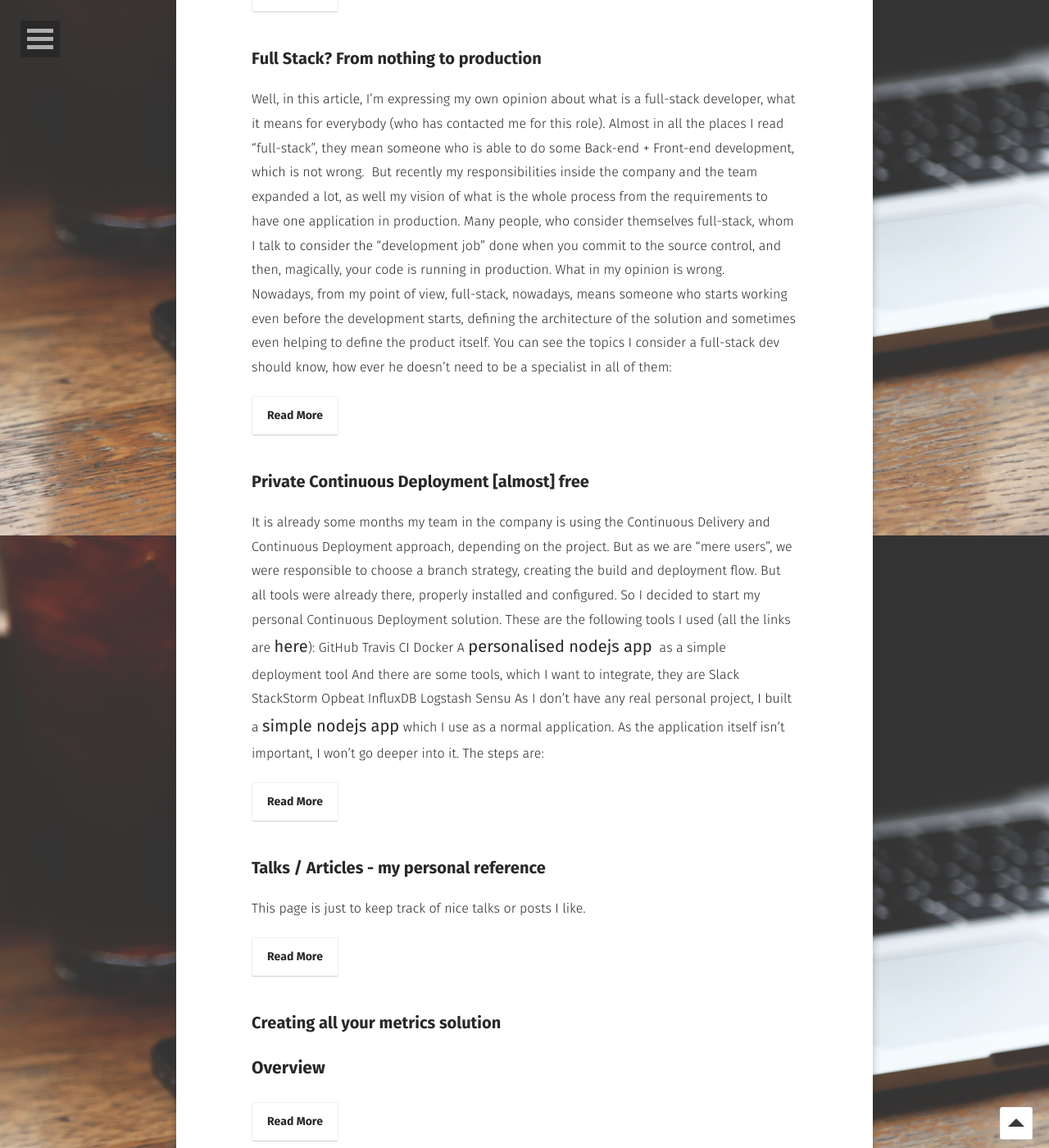
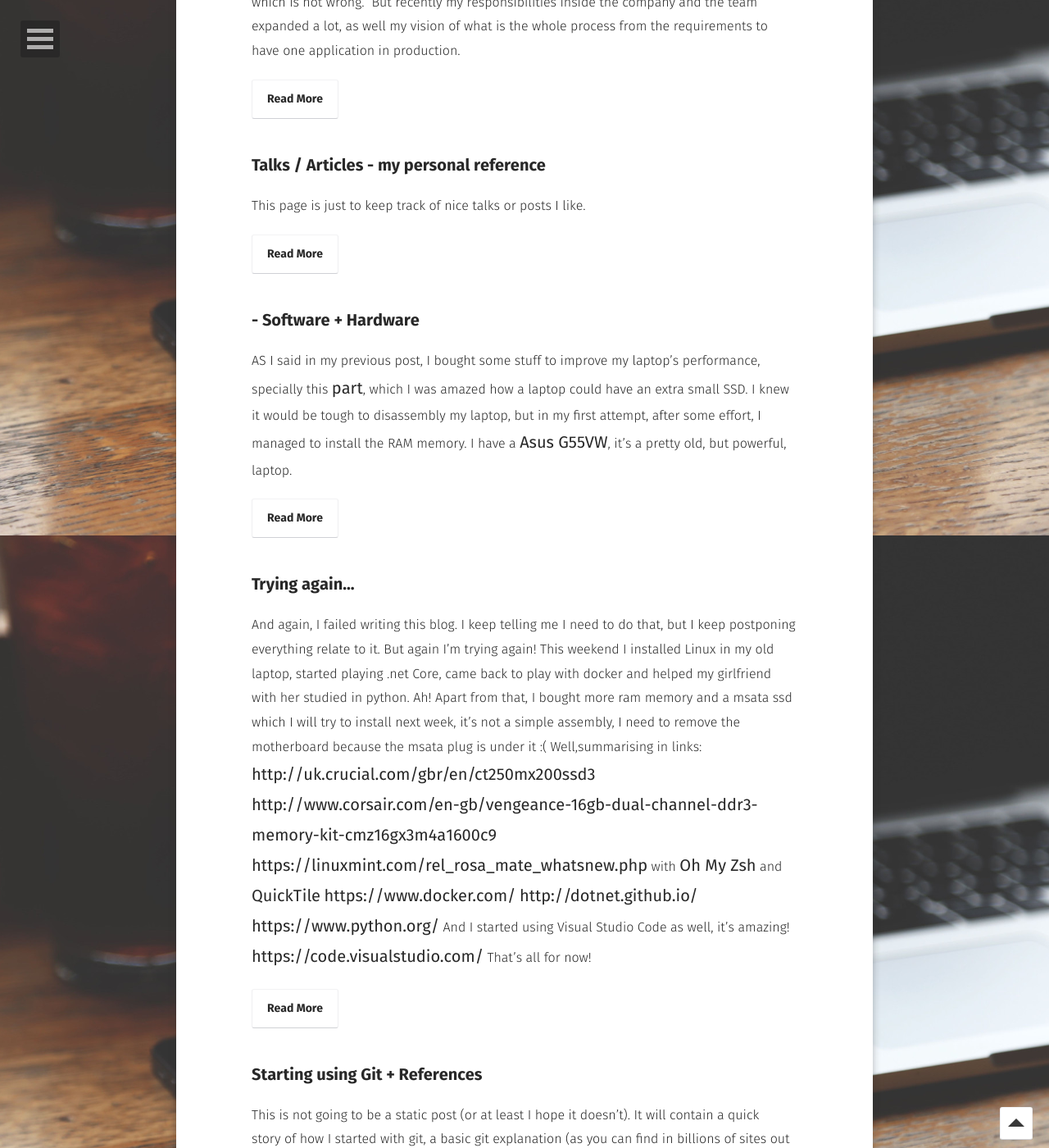
Before and after one commit to diegoluiz/diegoluiz.github.io, a Jekyll site: the page built from posts/index.md, in a window 1280 px wide and 1400 px high, scrolled down 1147 px. Shown: the whole window at 82% size. Built offline with Jekyll 4.4.1, drawn with Linux system fonts in a browser that asks for light colours; some web fonts are replaced; some of the changed text lies outside the part shown.

Commit message:
managed posts

```diff
--- a/_config.yml
+++ b/_config.yml
@@ -70,5 +70,7 @@ gems:
 jekyll-mentions:
     base_url: https://github.com
 
+excerpt_separator: <!--more-->
+
 # Exclude list
 exclude: [README.md, Gemfile, Gemfile.lock, node_modules, gulpfile.js, package.json, _site, src, vendor, CNAME, LICENSE, Rakefile]
--- /dev/null
+++ b/_posts/2015-09-06-Introduction.markdown
@@ -0,0 +1,17 @@
+---
+layout: post
+title:  "Introduction"
+date:   2015-06-09 00:00:00 +0100
+categories:
+---
+Hey people,
+
+And this is it, my 3rd attempt to create a blog. But now I got better motivations.
+
+Let me introduce myself and the reasons to create this blog. My name is Diego, currently I'm living in London (UK) but I'm from Brazil, Sao Paulo precisely. I'm a C# developer working for Ve Interactive. I've already working in the IT area for a while, but about 3,5 years as a C# developer. I've already worked with Cobol (cobol, yes :( ), C/C++, and Linux systems. I'm a great fan of Linux, although I don't use any \*nix system nowadays :(
+
+About the reasons to create the blog, I've been thinking about how to share some interesting things that I've been learning during the day (in/outside of work), and talking with a friend I decided to create it. Furthermore, another friend and I made a bet about who would post more good-quality articles.
+
+You can find more information in the about page, as well as my contact.
+
+That's all for now!
--- /dev/null
+++ b/_posts/2015-09-17-start-using-git.markdown
@@ -0,0 +1,70 @@
+---
+layout: post
+title:  "Starting using Git + References"
+date:   2015-06-17 00:00:00 +0100
+categories:
+---
+This is not going to be a static post (or at least I hope it doesn't). It will contain a quick story of how I started with git, a basic git explanation (as you can find in billions of sites out there it's pointless to repeat it here) and I will use this page as my personal reference for commands (nowadays I keep everything in some notes within [OneNote](https://www.onenote.com/)).Well, my story with git is the following: I was quite used to [VCS](https://en.wikipedia.org/wiki/Version_control) (Version Control System) since I started working, from that time to a while ago I've already worked with [Endevor](https://en.wikipedia.org/wiki/Endevor), [VSS](https://en.wikipedia.org/wiki/Microsoft_Visual_SourceSafe), [SVN](https://en.wikipedia.org/wiki/Apache_Subversion) and [TFS](https://en.wikipedia.org/wiki/Team_Foundation_Server). SVN was far my favourite, because it was light, fast, reliable and usineg it through command line wasn't painful.
+<!--more-->
+ About 2-3 months ago I was introduced to [GIT](https://en.wikipedia.org/wiki/Git_(software)), I've always been curious about using it but I didn't have a change (I tried once or twice, but only for a couple of hours). In the beginning the concept of using local and remote repository didn't make sense for me, but after starting working with it, this is my favourite VCS! In the beginning, I was using [SourceTree](https://www.sourcetreeapp.com/), an [Atlassian](https://www.atlassian.com/) tool. But a [friend](http://www.nepomuceno.ninja/Managing-Azure-with-GO/) recommended (in this case, pushed me) to use PowerShell with [Posh-Git](https://github.com/dahlbyk/posh-git). So, I started using it, initially for some shell-only commands, then for all the commands (but checking the history), and in the end I am even using it to see the history. And that is it.**My command references:**
+
+### Staging files
+In git, before commit, you need to explicitly stage the files you want to commit. So when you commit you are going to commit only the staged files. Adding one file: `git add {file path}` Adding all modified files: `git add .` Adding all added/deleted/modified files: `git add --all` Forcing to add a file (if it's in the [.gitignore](http://git-scm.com/docs/gitignore) file) `git add --force {same commands as before}`You can also use * for multiple files. For instance, all .txt files inside the folder text would be: `git add text\*.txt`
+
+### Removing (unstage) files
+The same way you can stage a file(s) you can unstage the files before a commit. Unstage a single file `git reset {file path}` Unstage all files `git reset`
+
+### Commit
+Commit is actually saving the changes of the staged files. Once you run, it's going to open a screen ([vi-like](https://en.wikipedia.org/wiki/Vi)) and you can add a message (in [vi style](https://www.cs.colostate.edu/helpdocs/vi.html) as well) `git commit` If you want to add the message in line in your commit, you can use the parameter -m `git commit -m "{Message}"` If you haven't pushed to remote, you can even amend new things to the last commit. (if you actually need to do that, it's because you screwed something up. `git commit --amend`
+
+### Branches
+Create a new branch: `git branch {name of the branch}` Delete a branch: `git branch -d {name of the branch}` Force a deletion a branch: `git branch -D {name of the branch}` List all local: `git branch` List all remote: `git branch -r` List all: `git branch -a` All + tracking information: `git remote show origin`
+
+Sometimes your command is not showing some new branches, or it's showing branches that does not exist. Run the following commands to update the list:
+
+`git remote update` then `git fetch origin --prune` or `git remote prune origin`
+
+### Stashing
+Git has a great feature to put code cache into so cache and retrieve it, it's called stash. 2 main uses of that are:
+
+* When you are unable to checkout another branch because you have uncommitted files. Stash them, change the branch, do whatever you want, checkout back to your branch and retrieve the stashed files.
+* When you have started working in the wrong branch, and you want to take your changes to the right one. Stash the files, checkout the new branch and retrieve them
+
+The commands for stashing:
+
+* to stash the files: `git stash`
+* to retrieve the file stashed: `git stash apply`
+* to list stashes: `git stash list`
+* git retrieve a specific stash: `git stash apply stash@{X}` : where X is the number in the list
+
+[more about stashing](https://git-scm.com/book/en/v1/Git-Tools-Stashing)
+
+### Changing the remote (origin)
+`git remote remove origin` `git remote add origin {Git server url}` `git push` or `pull again`
+
+### Storing Credentials
+It can be a bit boring if you need to type your password each time you do a pull/push/update. So there are some commands to store you credentials. You can store either:
+
+*   [wincret](https://help.github.com/articles/caching-your-github-password-in-git/) - Not storing, but using your Windows Credentials
+*   [cache](http://git-scm.com/docs/git-credential-cache) - cache into the memory (it doesn't touch the disk
+*   [store](http://git-scm.com/docs/git-credential-store) - store unencrypted into the disk
+
+`git config --global credential.helper {type}`
+
+### Pushing branches
+Pushing branches to the origin is a really easy task, but the wrong configuration can make you do a *huge* mess. Types:
+
+* nothing - it doesn't push *anything* automatically. You need to explicitly say the branch's name
+* current - pushes only the current branch you are to the branch with the same name on the receiving end. *I'm currently using this one*
+* upstream - pushes only the current branch you are to the branch it's configured as upstream on the receiving end
+* simple - it works just like upstream, but if the remote branch doesn't have the same name, it breaks
+* matching - pushes all the branch which have branches with the same name on the received end. *I don't recommend this one, as you can push things without noticing.*
+
+`git config --global push.default {type}`
+
+### Squashing all commits of a branch
+This shouldn't be something you do everyday, but sometimes you need to merge all the commits of your branch into a single one and the normal rebase/squash doesn't work. This list of command is quite useful. `git checkout yourBranch` `git reset $(git merge-base master yourBranch)` `git add -A` `git commit -m "one commit on yourBranch"`
+
+[Reference](http://stackoverflow.com/questions/25356810/git-how-to-squash-all-commits-on-branch) For now, that's everything. I will improve this post constantly, so soon there will be more commands and more explanations.
+
+Thanks for coming :)
--- /dev/null
+++ b/_posts/2016-02-28-trying-again.markdown
@@ -0,0 +1,7 @@
+---
+layout: post
+title:  "Trying again..."
+date:   2016-02-28 00:00:00 +0100
+categories: Code Hardware Ops
+---
+And again, I failed writing this blog. I keep telling me I need to do that, but I keep postponing everything relate to it. But again I'm trying again! This weekend I installed Linux in my old laptop, started playing .net Core, came back to play with docker and helped my girlfriend with her studied in python. Ah! Apart from that, I bought more ram memory and a msata ssd which I will try to install next week, it's not a simple assembly, I need to remove the motherboard because the msata plug is under it :( Well,summarising in links: [http://uk.crucial.com/gbr/en/ct250mx200ssd3](http://uk.crucial.com/gbr/en/ct250mx200ssd3) [http://www.corsair.com/en-gb/vengeance-16gb-dual-channel-ddr3-memory-kit-cmz16gx3m4a1600c9](http://www.corsair.com/en-gb/vengeance-16gb-dual-channel-ddr3-memory-kit-cmz16gx3m4a1600c9) [https://linuxmint.com/rel_rosa_mate_whatsnew.php](https://linuxmint.com/rel_rosa_mate_whatsnew.php) with [Oh My Zsh](https://github.com/robbyrussell/oh-my-zsh) and [QuickTile](http://ssokolow.com/quicktile/) [](https://linuxmint.com/rel_rosa_mate_whatsnew.php) [https://www.docker.com/](https://www.docker.com/) [http://dotnet.github.io/](http://dotnet.github.io/) [https://www.python.org/](https://www.python.org/) And I started using Visual Studio Code as well, it's amazing! [https://code.visualstudio.com/](https://code.visualstudio.com/) That's all for now!
--- /dev/null
+++ b/_posts/2016-03-06-software-hardware.markdown
@@ -0,0 +1,15 @@
+---
+layout: post
+title:  "- Software + Hardware"
+date:   2016-03-06 00:00:00 +0100
+categories: Hardware
+---
+AS I said in my previous post, I bought some stuff to improve my laptop's performance, specially this [part](http://uk.crucial.com/gbr/en/ct250mx200ssd3), which I was amazed how a laptop could have an extra small SSD. I knew it would be tough to disassembly my laptop, but in my first attempt, after some effort, I managed to install the RAM memory. I have a [Asus G55VW](https://www.asus.com/ROG-Republic-Of-Gamers/ROG-G55VW/), it's a pretty old, but powerful, laptop.
+<!--more-->
+And it turned out to be harder than I expected to install the mSata. Yesterday I decided to install it once for all, and this is the result ![IMG_20160305_213914]({{ site.url }}/assets/2016-03-06-software-hardware/img_20160305_213914.jpg) I'm happy to be writing this post from my laptop, because I didn't know if I would be able to assembly it again hahaha After everything was in place, I started install Linux Mint again, and after it, in my first boot, nothing happened. The drive couldn't be found to boot, but once I started my old Linux system I could see it. So when I looked further on the internet for the problem I found out how out to date I'm. When I was younger, I learnt about one thing called [MBR](http://www.wikiwand.com/en/Master_boot_record), which is where [GRUB](http://www.wikiwand.com/en/GNU_GRUB) writes the code to do the boot magic. But MBR was superseded by [GTP](http://www.wikiwand.com/en/GUID_Partition_Table) and it some [BIOS](http://www.wikiwand.com/en/BIOS) can't map it, because now, we have a new thing instead of BIOS, it's called [UEFI](http://www.wikiwand.com/en/Unified_Extensible_Firmware_Interface). I read some pages on the internet explaining how to boot GTP with BIOS, but none of them worked :( Summarising, I could install the device, but I couldn't make my OS being booted by it, so I mapped only my /home folder to be there. Lessons learnt:
+
+* Even though I'm more into other things (software), it's good to keep up to date with hardware stuff
+* I can assembly and disassembly my laptop completely :)
+* Some new stuff as GTP, UEFI and so on (which I still have to study deeper)
+
+  See you :)
--- a/_posts/2016-04-15-creating-all-your-metrics-solution.markdown
+++ /dev/null
@@ -1,37 +0,0 @@
----
-layout: post
-title:  "Creating all your metrics solution"
-date:   2016-04-15 00:00:00 +0100
-categories:
----
-
-## Overview
-
-Part of being a full-stack-dev (IMO) is knowing how to get metrics from your products and use it to:
-
-*   monitor the health of your products/servers
-*   spot hardware wastes (as idle machines)
-*   get some insights about how your products work, as peak times, regions, ...
-*   alert when something not expected is happening
-
-At work we started using some really cool tools, and looking further on the internet I found a wide variety of tools to get/store/visualise metrics. For my personal project, and this post, I will use the [TICK Stack](https://influxdata.com/time-series-platform/) from [Influxdata](https://influxdata.com/), but with some modifications. In my case I'm using the TIGKS Stack, it stands for:
-
-*   Telegraf - Pulls data from servers/tools/etc
-*   Influxdb - Time series database
-*   Grafana  - A very good graphs visualisation tool *****
-*   Kapacitor - A very flexible alerting tool
-*   Statsd - Aggregates the data in the database, so we don't blow our storage. *****
-
-***** Not part of the original TICK Stack from Influxdata
-
-## Installing
-
-## Configuring
-
-## Sending the first data
-
-## Visualising the data
-
-## Building very COOL dashboards
-
-## Creating your own alerts
--- a/_posts/2016-04-20-personal-reference.markdown
+++ b/_posts/2016-04-20-personal-reference.markdown
@@ -6,6 +6,7 @@ categories:
 ---
 
 This page is just to keep track of nice talks or posts I like.
+<!--more-->
 
 ## Talks
 
--- a/_posts/2016-04-25-private-continuous-deployment-almost-free.markdown
+++ /dev/null
@@ -1,23 +0,0 @@
----
-layout: post
-title:  "Private Continuous Deployment [almost] free"
-date:   2016-04-25 00:00:00 +0000
-categories: Code Ops VCS
----
-
-It is already some months my team in the company is using the Continuous Delivery and Continuous Deployment approach, depending on the project. But as we are "mere users", we were responsible to choose a branch strategy, creating the build and deployment flow. But all tools were already there, properly installed and configured. So I decided to start my personal Continuous Deployment solution. These are the following tools I used (all the links are [here](https://diegoluiz.com/2016/04/04/full-stack-from-nothing-to-production/)): GitHub Travis CI Docker A [personalised nodejs app](https://github.com/diegoluiz/dockerhub-listener)  as a simple deployment tool And there are some tools, which I want to integrate, they are Slack StackStorm Opbeat InfluxDB Logstash Sensu As I don't have any real personal project, I built a [simple nodejs app](https://github.com/diegoluiz/node-sample) which I use as a normal application. As the application itself isn't important, I won't go deeper into it. The steps are:
-
-*   Creating repository
-*   Linking to the build server
-    *   Creating your build file
-    *   "Building the code"
-    *   Testing
-    *   Creating the container
-    *   Pushing it to dockerhub
-*   Creating your dockerhub repo
-*   Configuring a new webhook
-*   Installing/configuring the deployment tool
-
-## Creating repository
-
-It's is really easy and straight forward. Repositories in github are free as long as they are public. So just enter [here](https://github.com/new),  and create your own repo. I recommend to choose the right [.gitignore](https://git-scm.com/docs/gitignore) file, and the licensing matters only if you are planning to carry on with your application seriously. ![Screen Shot 2016-05-07 at 11.34.56]({{ site.url }}/assets/2016-04-25-private-continuous-deployment-almost-free/screen-shot-2016-05-07-at-11-34-56.png) Linking to the build server   Creating your build file   "Building the code"   Testing   Creating the container   Pushing it to dockerhub   Creating your dockerhub repo   Configuring a new webhook   Installing/configuring the deployment tool
```
Also changed, not shown: 1 other file.
